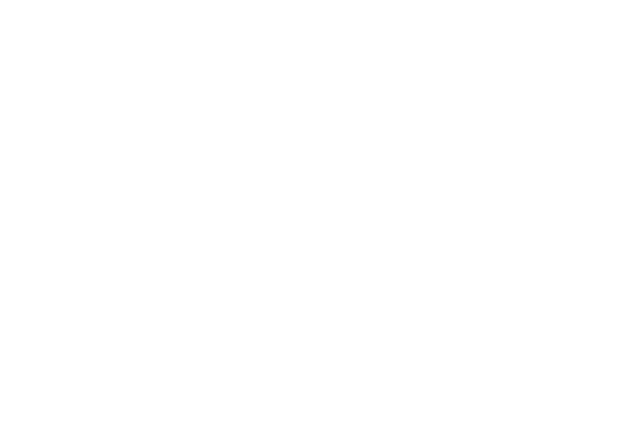
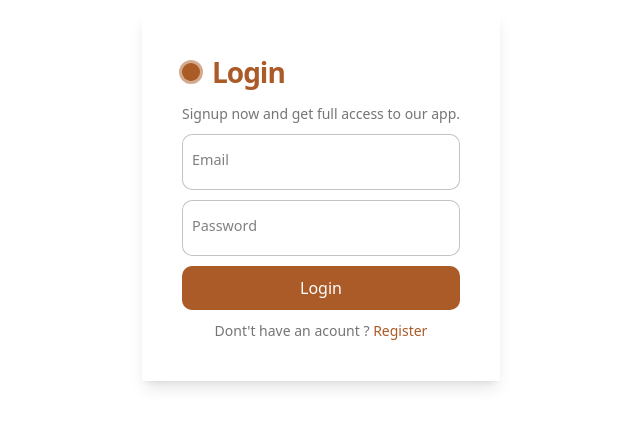
Before and after one commit to kafeelkazeem/giggle_fe, a React (Create React App) app: page /login in a window 1280 px wide. Before the commit this address had no page. Shown: the part 204-630 px from the top of the page, without its empty margins (319-959 px from the left). Built offline with nearby package versions, Linux system fonts and the light colour scheme.

Commit message:
completed login and register view

```diff
--- a/src/App.js
+++ b/src/App.js
@@ -13,6 +13,7 @@ function App() {
           <Routes>
             <Route path='/home' element={<Home />} />
             <Route path='/' element={<Register />} />
+            <Route path='/login' element={<Login />} />
           </Routes>
       </BrowserRouter>
     </AuthProvider>
--- a/src/pages/auth/login.js
+++ b/src/pages/auth/login.js
@@ -1,7 +1,9 @@
 // Login.js
 import React, { useState } from 'react';
 import { useAuth } from '../../context/AuthContext';
-import { useNavigate } from 'react-router-dom';
+import { Link, useNavigate } from 'react-router-dom';
+import styled from "styled-components";
+import { darkBrown, darkGreen } from "../../util/colors";
 
 const Login = () => {
   const navigate = useNavigate();
@@ -18,24 +20,165 @@ const Login = () => {
   };
 
   return (
-    <div>
-      <h2>Login</h2>
-      <input
-        type="text"
-        value={email}
-        onChange={(e) => setEmail(e.target.value)}
-        placeholder="Enter your email"
-      />
-      <input
-        type="password"
-        value={password}
-        onChange={(e) => setPassword(e.target.value)}
-        placeholder="Enter your password"
-      />
-      <button onClick={handleLogin}>Login</button>
-      {error && <p style={{ color: 'red' }}>{error}</p>}
-    </div>
+    <StyledWrapper>
+      <div className="w-full h-screen flex justify-center items-center">
+      <div className="p-5 shadow-lg rounded-sm">
+      <form className="form">
+        <p className="title">Login</p>
+        <p className="message">Signup now and get full access to our app. </p>
+
+        <label>
+          <input required placeholder="" type="email" className="input" />
+          <span>Email</span>
+        </label>
+
+        <label>
+          <input required placeholder="" type="password" className="input" />
+          <span>Password</span>
+        </label>
+
+        <button className="submit">Login</button>
+        <p className="signin">
+          Dont't have an acount ? <Link to="/">Register</Link>{" "}
+        </p>
+      </form>
+      </div>
+      </div>
+    </StyledWrapper>
   );
 };
 
+const StyledWrapper = styled.div`
+  .form {
+  display: flex;
+  flex-direction: column;
+  gap: 10px;
+  max-width: 350px;
+  background-color: #fff;
+  padding: 20px;
+  border-radius: 20px;
+  position: relative;
+}
+
+.title {
+  font-size: 28px;
+  color: ${darkBrown};
+  font-weight: 600;
+  letter-spacing: -1px;
+  position: relative;
+  display: flex;
+  align-items: center;
+  padding-left: 30px;
+}
+
+.title::before,.title::after {
+  position: absolute;
+  content: "";
+  height: 16px;
+  width: 16px;
+  border-radius: 50%;
+  left: 0px;
+  background-color: ${darkBrown};
+}
+
+.title::before {
+  width: 18px;
+  height: 18px;
+  background-color: ${darkBrown};
+}
+
+.title::after {
+  width: 18px;
+  height: 18px;
+  animation: pulse 1s linear infinite;
+}
+
+.message, .signin {
+  color: rgba(88, 87, 87, 0.822);
+  font-size: 14px;
+}
+
+.signin {
+  text-align: center;
+}
+
+.signin a {
+  color: ${darkBrown};
+}
+
+.signin a:hover {
+  text-decoration: underline ${darkBrown};
+}
+
+.flex {
+  display: flex;
+  width: 100%;
+  gap: 6px;
+}
+
+.form label {
+  position: relative;
+}
+
+.form label .input {
+  width: 100%;
+  padding: 10px 10px 20px 10px;
+  outline: 0;
+  border: 1px solid rgba(105, 105, 105, 0.397);
+  border-radius: 10px;
+}
+
+.form label .input + span {
+  position: absolute;
+  left: 10px;
+  top: 15px;
+  color: grey;
+  font-size: 0.9em;
+  cursor: text;
+  transition: 0.3s ease;
+}
+
+.form label .input:placeholder-shown + span {
+  top: 15px;
+  font-size: 0.9em;
+}
+
+.form label .input:focus + span,.form label .input:valid + span {
+  top: 30px;
+  font-size: 0.7em;
+  font-weight: 600;
+}
+
+.form label .input:valid + span {
+  color: ${darkGreen};
+}
+
+.submit {
+  border: none;
+  outline: none;
+  background-color: ${darkBrown};
+  padding: 10px;
+  border-radius: 10px;
+  color: #fff;
+  font-size: 16px;
+  transform: .3s ease;
+}
+
+.submit:hover {
+  background-color: rgb(56, 90, 194);
+}
+
+@keyframes pulse {
+  from {
+    transform: scale(0.9);
+    opacity: 1;
+  }
+
+  to {
+    transform: scale(1.8);
+    opacity: 0;
+  }
+}
+`;
+
 export default Login;
--- a/src/pages/auth/register.js
+++ b/src/pages/auth/register.js
@@ -1,6 +1,7 @@
 import React from "react";
 import styled from "styled-components";
-import { darkBrown, darkGreen, lightGreen } from "../../util/colors";
+import { darkBrown, darkGreen } from "../../util/colors";
+import { Link } from "react-router-dom";
 
 const Register = () => {
   return (
@@ -21,11 +22,31 @@ const Register = () => {
               <span>Email</span>
             </label>
 
+            <label>
+                <select required className="input">
+                  <option value="" disabled selected></option>
+                  <option value="plumber">Plumber</option>
+                  <option value="tailor">Tailor</option>
+                  <option value="carpenter">Carpenter</option>
+                  <option value="electrician">Electrician</option>
+                  <option value="painter">Painter</option>
+                </select>
+                <span>Category</span>
+            </label>
+
             <div className="flex">
 
             <label>
-            <input required placeholder="" type="text" className="input" />
-            <span>Category</span>
+              <select required className="input">
+                <option value="" disabled selected></option>
+                <option value="Lagos">Lagos</option>
+                <option value="Abuja">Abuja</option>
+                <option value="Kano">Kano</option>
+                <option value="Rivers">Rivers</option>
+                <option value="Kaduna">Kaduna</option>
+                {/* Add more Nigerian states here */}
+              </select>
+              <span>State</span>
             </label>
 
               <label>
@@ -36,13 +57,9 @@ const Register = () => {
 
             <label>
               <input required placeholder="" type="text" className="input" />
-          <span>State</span>
+              <span>Address</span>
             </label>
 
-        <label>
-          <input required placeholder="" type="text" className="input" />
-          <span>Address</span>
-        </label>
             <div className="flex">
               <label>
                 <input required placeholder="" type="password" className="input" />
@@ -53,9 +70,10 @@ const Register = () => {
                 <span>Confirm password</span>
               </label>
             </div>
+
             <button className="submit">Submit</button>
             <p className="signin">
-          Already have an acount ? <a href="#">Signin</a>{" "}
+              Already have an account? <Link to="/login">Signin</Link>{" "}
             </p>
           </form>
         </div>
```
Lines whose indentation alone changed are shown as unchanged.
